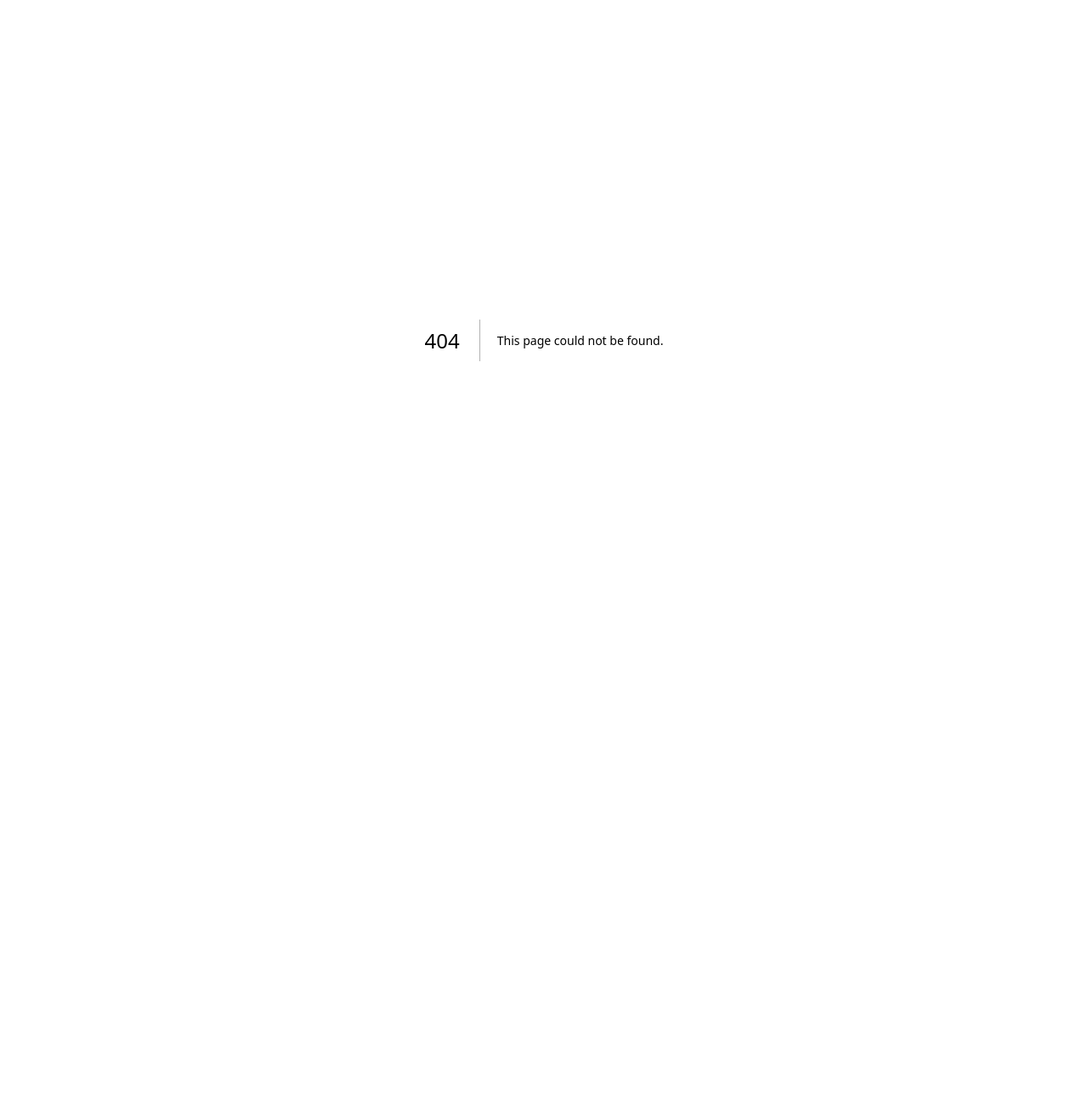
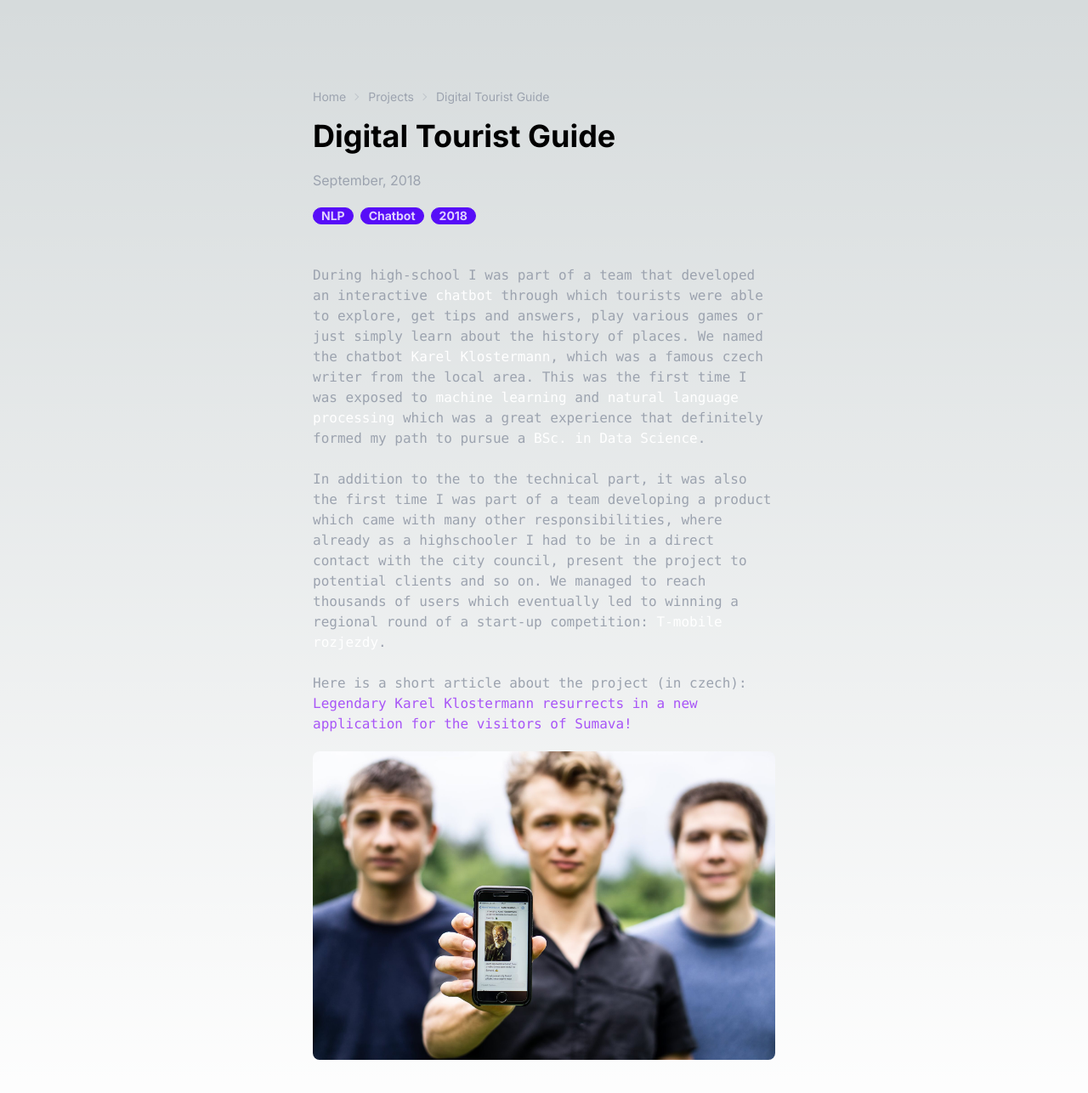
Before and after one commit to lukyrasocha/portfolio, a Next.js app: page /projects/chatbot in a window 1280 px wide. Before the commit this address had no page. Shown: the top 1286 px of the page at 85% size. Before the commit the page ends 800 px from the top, so only its background shows below. Built offline with nearby package versions, Linux system fonts and the light colour scheme.

Commit message:
projects descriptions

```diff
--- a/src/app/projects/aitu/page.tsx
+++ b/src/app/projects/aitu/page.tsx
@@ -25,13 +25,16 @@ export default function Page(){
         We're also present on <a className="text-purple-500 hover:underline" href="https://github.com/aitu-dk" target="_blank" rel="noopener noreferrer">GitHub</a> and <a className="text-purple-500 hover:underline" href="https://www.linkedin.com/company/aitu-dk" target="_blank" rel="noopener noreferrer">LinkedIn</a>.
       </p>
 
+      <div className="justify-center pt-5">
+        <div className="rounded-lg overflow-hidden">
           <Image
-        className="pt-5"
             src="/projects/aitu/group.jpg"
             alt="AITU group photo"
             width={800}
             height={400}
           />
         </div>
+      </div>
+    </div>
   )
 }
--- /dev/null
+++ b/src/app/projects/chatbot/page.tsx
@@ -0,0 +1,52 @@
+import Image from "next/image"
+
+export default function Page(){
+  return (
+  <div className="w-full md:w-1/2">
+    <div className="text-sm breadcrumbs text-gray-400">
+      <ul>
+        <li><a href="/">Home</a></li>
+        <li>Projects</li>
+        <li>Digital Tourist Guide</li>
+      </ul>
+    </div>
+      <h1 className="text-4xl font-bold pt-2">Digital Tourist Guide </h1>
+      <p className="pt-5 text-gray-400">September, 2018</p>
+
+      <div className='font-bold flex flex-wrap pt-5'>
+        <div className="badge badge-primary mr-2 mb-2">NLP</div>
+        <div className="badge badge-primary mr-2 mb-2">Chatbot</div>
+        <div className="badge badge-primary mr-2 mb-2">2018</div>
+      </div>
+
+      <p className="font-mono pt-10 text-gray-400">
+        During high-school I was part of a team that developed an interactive <span className="text-white">chatbot</span> through which
+        tourists were able to explore, get tips and answers, play various games or just simply learn about the history of places.
+        We named the chatbot <span className="text-white">Karel Klostermann</span>, which was a famous czech writer from the local area. This was the first time I was exposed to
+        <span className="text-white"> machine learning</span> and <span className="text-white">natural language processing</span> which was a great experience that definitely
+        formed my path to pursue a <span className="text-white">BSc. in Data Science</span>.
+
+        <br/><br/>
+        In addition to the to the technical part, it was also the first time I was part of a team developing a product which
+        came with many other responsibilities, where already as a highschooler I had to be in a direct contact with the city council,
+        present the project to potential clients and so on. We managed to reach thousands of users which eventually led
+        to winning a regional round of a start-up competition: <span className="text-white">T-mobile rozjezdy</span>.
+
+        <br/><br/>
+        Here is a short article about the project (in czech): <a className="text-purple-500 hover:underline" href="https://kct.cz/clanky/legendarni-karel-klostermann-oziva-v-nove-turisticke-aplikaci-pro-navstevniky-sumavy" target="_blank" rel="noopener noreferrer">Legendary Karel Klostermann resurrects in a new application for the visitors of Sumava!</a>
+
+      </p>
+
+      <div className="justify-center pt-5">
+        <div className="rounded-lg overflow-hidden">
+          <Image
+            src="/projects/chatbot/group.jpeg"
+            alt="Chatbot group photo"
+            width={800}
+            height={400}
+          />
+        </div>
+      </div>
+    </div>
+  )
+}
--- a/src/app/projects/pathfinding/page.tsx
+++ b/src/app/projects/pathfinding/page.tsx
@@ -19,17 +19,22 @@ export default function Page(){
       </div>
 
       <p className="font-mono pt-10 text-gray-400">
-        In this project we used JavaScript to implement four different graph-searching algorithms: <span className="text-white">A star, BFS, DFS, Dijkstra</span>. We put these algorithms to the test on a range of randomly generated maps of different sizes, gathering data to see how they stack up against each other and to verify their theoretical <span className="text-white">big-O</span>. If you're interested, you can check out the implementations <a className="text-purple-500 hover:underline" href="http://webkutil.cz/algorithms/" target="_blank" rel="noopener noreferrer">here</a>.
+        In this project we used JavaScript to implement four different graph-searching algorithms: <span className="text-white">A star, BFS, DFS, Dijkstra</span>. We put these algorithms to the test on a range of randomly generated maps of different sizes, gathering data to see how they stack up against each other and to verify their theoretical <span className="text-white">big-O</span>.
+        <br /> <br />
+        If you're interested, you can check out the implementations <a className="text-purple-500 hover:underline" href="http://webkutil.cz/algorithms/" target="_blank" rel="noopener noreferrer">here</a>.
         Or read the paper <a className="text-purple-500 hover:underline" href="https://rucforsk.ruc.dk/ws/files/68132039/BP2_Group_1_Pathfinding__new___4_.pdf" target="_blank" rel="noopener noreferrer">here</a>.
       </p>
 
+      <div className="justify-center pt-5">
+        <div className="rounded-lg overflow-hidden">
           <Image
-        className="pt-5"
             src="/projects/pathfinding/system.png"
             alt="pathfinding-visualizer"
             width={600}
             height={400}
           />
         </div>
+      </div>
+    </div>
   )
 }
--- /dev/null
+++ b/src/app/projects/repommend/page.tsx
@@ -0,0 +1,40 @@
+import Image from "next/image"
+
+export default function Page(){
+  return (
+  <div className="w-full md:w-1/2">
+    <div className="text-sm breadcrumbs text-gray-400">
+      <ul>
+        <li><a href="/">Home</a></li>
+        <li>Projects</li>
+        <li>Repommend</li>
+      </ul>
+    </div>
+      <h1 className="text-4xl font-bold pt-2">Repommend </h1>
+      <p className="pt-5 text-gray-400">Dec 20, 2021</p>
+
+      <div className='font-bold flex flex-wrap pt-5'>
+        <div className="badge badge-primary mr-2 mb-2">Network Analysis</div>
+        <div className="badge badge-primary mr-2 mb-2">ITU</div>
+        <div className="badge badge-primary mr-2 mb-2">2021</div>
+      </div>
+
+      <p className="font-mono pt-10 text-gray-400">
+        As a final exam for the course <span className="text-white">Network Analysis</span> we built a recommendation system for github repositories, based on the 2009 GitHub bipartite network, representing User-Repository-Watches (unweighted) relationships. A similar pipeline as used within this project can be applied generically to any bipartite graph, to build a recommendation for either of the two classes.
+        <br /> <br />
+        Try it out <a className="text-purple-500 hover:underline" href="https://na-project.netlify.app/" target="_blank" rel="noopener noreferrer">here</a> or check the code on <a className="text-purple-500 hover:underline" href="https://github.com/lukyrasocha/github-recommendation-system" target="_blank" rel="noopener noreferrer">GitHub</a>.
+      </p>
+
+      <div className="justify-center pt-5">
+        <div className="rounded-lg overflow-hidden">
+          <Image
+            src="/projects/repommend/webapp.png"
+            alt="Repommend web application"
+            width={800}
+            height={400}
+          />
+        </div>
+      </div>
+    </div>
+  )
+}
--- a/src/app/projects/zelda/page.tsx
+++ b/src/app/projects/zelda/page.tsx
@@ -24,16 +24,18 @@ export default function Page(){
         We developed a system that allows users to fix specific tiles, while the rest of the level grows through an evolved <span className="text-white">Neural Cellular Automata (NCA)</span> model. The users also have the freedom to select a model from a trained archive of NCA models. This results in a diverse array of specialized level generators capable of creating playable game levels. The generators consider both the specific level characteristics and the user-defined fixed tiles. <br /> <br />
         Our experiments revealed that models trained on specific fixed tiles considerably outperform a baseline model that was trained without user input. Nonetheless, training models to manage a variety of fixed tile types still poses a challenge, hence indicating room for improvement in our proposed model training strategies. <br /> <br />
         This project taught me a lot about evolutionary algorithms, namely <span className="text-white">Quality Diversity Optimization</span>. Which was a nice way to conduct my studies as that is something my bachelor did not cover in much detail. The project's code is available on <a className="text-purple-500 hover:underline" href="https://github.com/interactive-nca" target="_blank" rel="noopener noreferrer">GitHub</a> and you can even try our proposed system at the project's website <a className="text-purple-500 hover:underline" href="https://zeldalevelcraft.com" target="_blank" rel="noopener noreferrer">here</a>.
-
       </p>
 
+      <div className="justify-center pt-5">
+        <div className="rounded-lg overflow-hidden">
           <Image
-        className="pt-5"
             src="/projects/zelda/webapp.png"
             alt="zeldalevelcraft"
             width={800}
             height={400}
           />
         </div>
+      </div>
+    </div>
   )
 }
```
Lines whose indentation alone changed are shown as unchanged.
